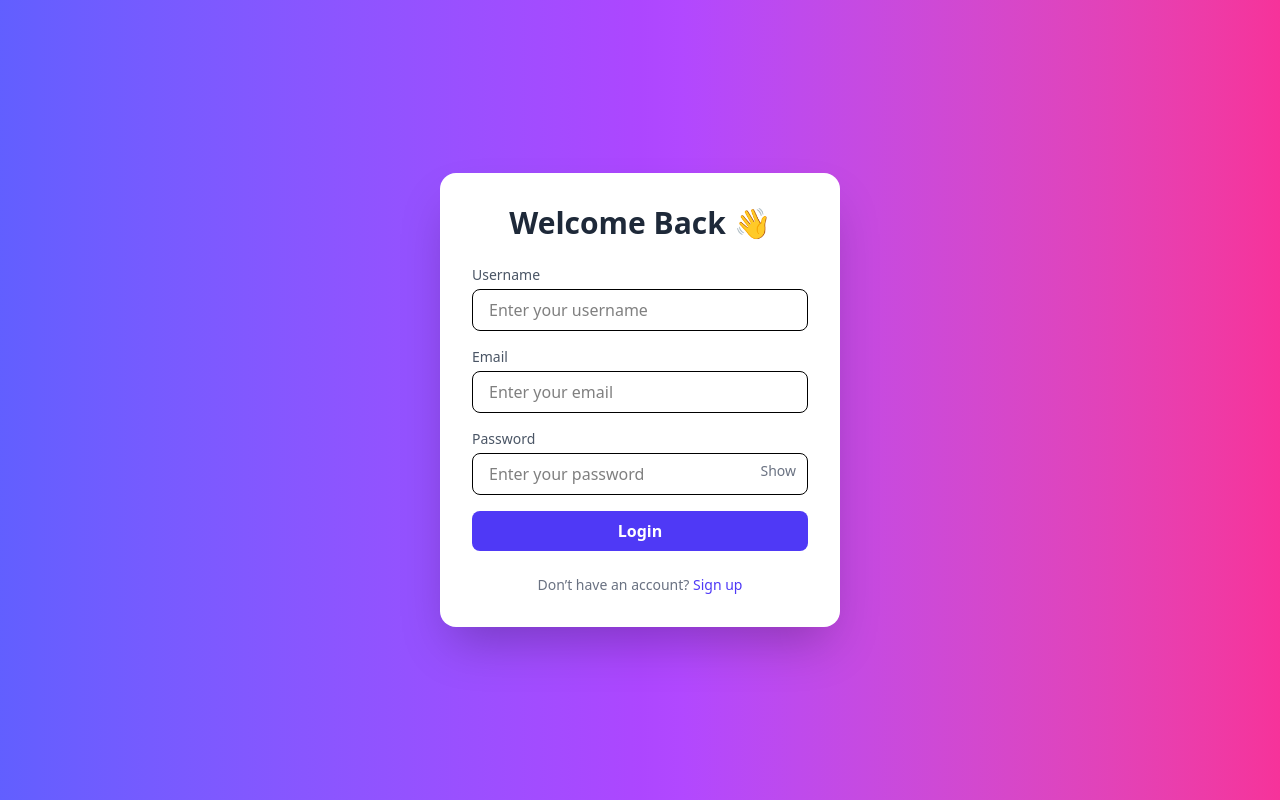
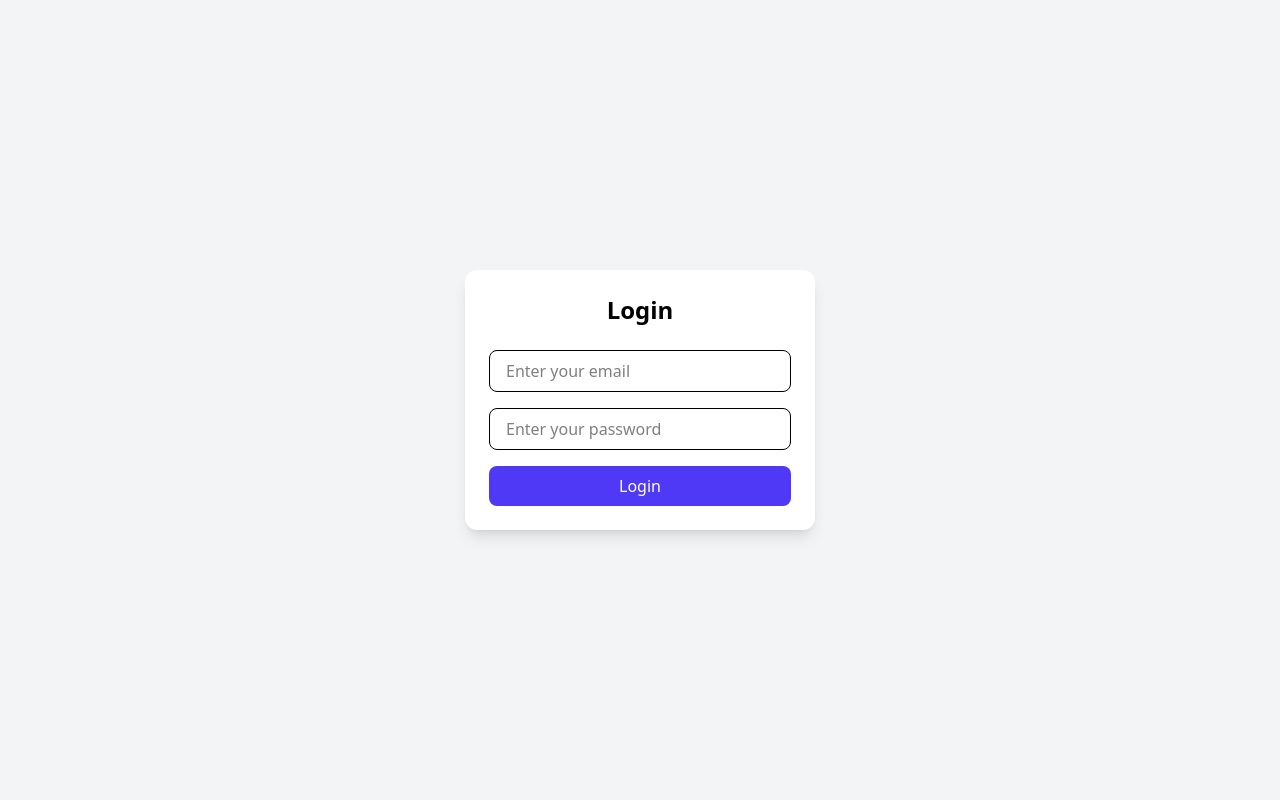
Before and after one commit to vishwajeetsudhanshu/Kanban-Board-Assignment, a React (Vite) app: page /login in a window 1280 px wide. Built offline with nearby package versions, Linux system fonts and the light colour scheme; the HTML template or start-up script is replaced by a standard one.

Commit message:
Refactor Login component to remove username field

```diff
--- a/src/pages/Login.tsx
+++ b/src/pages/Login.tsx
@@ -1,18 +1,14 @@
 import { useState } from "react";
 import { useNavigate } from "react-router-dom";
-import { useStore } from "../store/useStore";
 
 export default function Login() {
   const navigate = useNavigate();
-  const login = useStore((state) => state.login);
 
   const [form, setForm] = useState({
-    username: "",
     email: "",
     password: "",
   });
 
-  const [showPassword, setShowPassword] = useState(false);
   const [error, setError] = useState("");
 
   const handleChange = (e: React.ChangeEvent<HTMLInputElement>) => {
@@ -22,104 +18,58 @@ export default function Login() {
   const handleSubmit = (e: React.FormEvent) => {
     e.preventDefault();
 
-    if (!form.username || !form.email || !form.password) {
+    if (!form.email || !form.password) {
       setError("All fields are required");
       return;
     }
 
-    // Mock login
-    login(form.username);
-    navigate("/board");
+    // Simple mock login
+    navigate("/dashboard");
   };
 
   return (
-    <div className="min-h-screen flex items-center justify-center bg-gradient-to-r from-indigo-500 via-purple-500 to-pink-500">
-
-      <div className="bg-white shadow-2xl rounded-2xl w-[400px] p-8">
-
-        <h2 className="text-3xl font-bold text-center text-gray-800 mb-6">
-          Welcome Back 👋
+    <div className="min-h-screen flex items-center justify-center bg-gray-100">
+      <div className="bg-white shadow-lg rounded-xl w-[350px] p-6">
+        <h2 className="text-2xl font-bold text-center mb-6">
+          Login
         </h2>
 
         {error && (
-          <div className="bg-red-100 text-red-600 p-2 rounded mb-4 text-sm text-center">
+          <p className="text-red-500 text-sm text-center mb-3">
             {error}
-          </div>
+          </p>
         )}
 
         <form onSubmit={handleSubmit} className="space-y-4">
 
-          {/* Username */}
-          <div>
-            <label className="block text-gray-600 text-sm mb-1">
-              Username
-            </label>
-            <input
-              type="text"
-              name="username"
-              value={form.username}
-              onChange={handleChange}
-              placeholder="Enter your username"
-              className="w-full border rounded-lg px-4 py-2 focus:outline-none focus:ring-2 focus:ring-indigo-400"
-            />
-          </div>
-
           {/* Email */}
-          <div>
-            <label className="block text-gray-600 text-sm mb-1">
-              Email
-            </label>
           <input
             type="email"
             name="email"
+            placeholder="Enter your email"
             value={form.email}
             onChange={handleChange}
-              placeholder="Enter your email"
             className="w-full border rounded-lg px-4 py-2 focus:outline-none focus:ring-2 focus:ring-indigo-400"
           />
-          </div>
 
           {/* Password */}
-          <div>
-            <label className="block text-gray-600 text-sm mb-1">
-              Password
-            </label>
-
-            <div className="relative">
           <input
-                type={showPassword ? "text" : "password"}
+            type="password"
             name="password"
+            placeholder="Enter your password"
             value={form.password}
             onChange={handleChange}
-                placeholder="Enter your password"
-                className="w-full border rounded-lg px-4 py-2 pr-12 focus:outline-none focus:ring-2 focus:ring-indigo-400"
+            className="w-full border rounded-lg px-4 py-2 focus:outline-none focus:ring-2 focus:ring-indigo-400"
           />
 
-              <button
-                type="button"
-                onClick={() => setShowPassword(!showPassword)}
-                className="absolute right-3 top-2 text-gray-500 text-sm"
-              >
-                {showPassword ? "Hide" : "Show"}
-              </button>
-            </div>
-          </div>
-
-          {/* Login Button */}
+          {/* Button */}
           <button
             type="submit"
-            className="w-full bg-indigo-600 hover:bg-indigo-700 text-white py-2 rounded-lg font-semibold transition duration-200"
+            className="w-full bg-indigo-600 hover:bg-indigo-700 text-white py-2 rounded-lg"
           >
             Login
           </button>
         </form>
-
-        <p className="text-center text-sm text-gray-500 mt-6">
-          Don’t have an account?{" "}
-          <span className="text-indigo-600 cursor-pointer">
-            Sign up
-          </span>
-        </p>
       </div>
     </div>
   );
```
Lines whose indentation alone changed are shown as unchanged.
